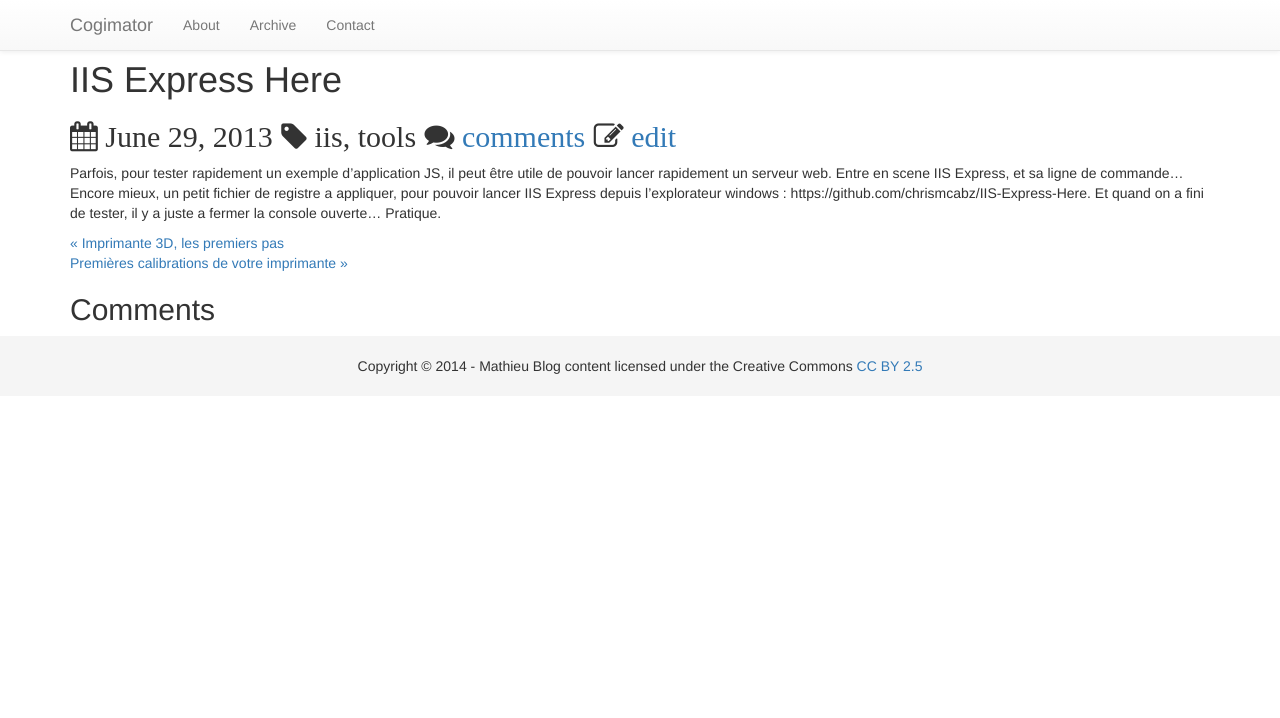
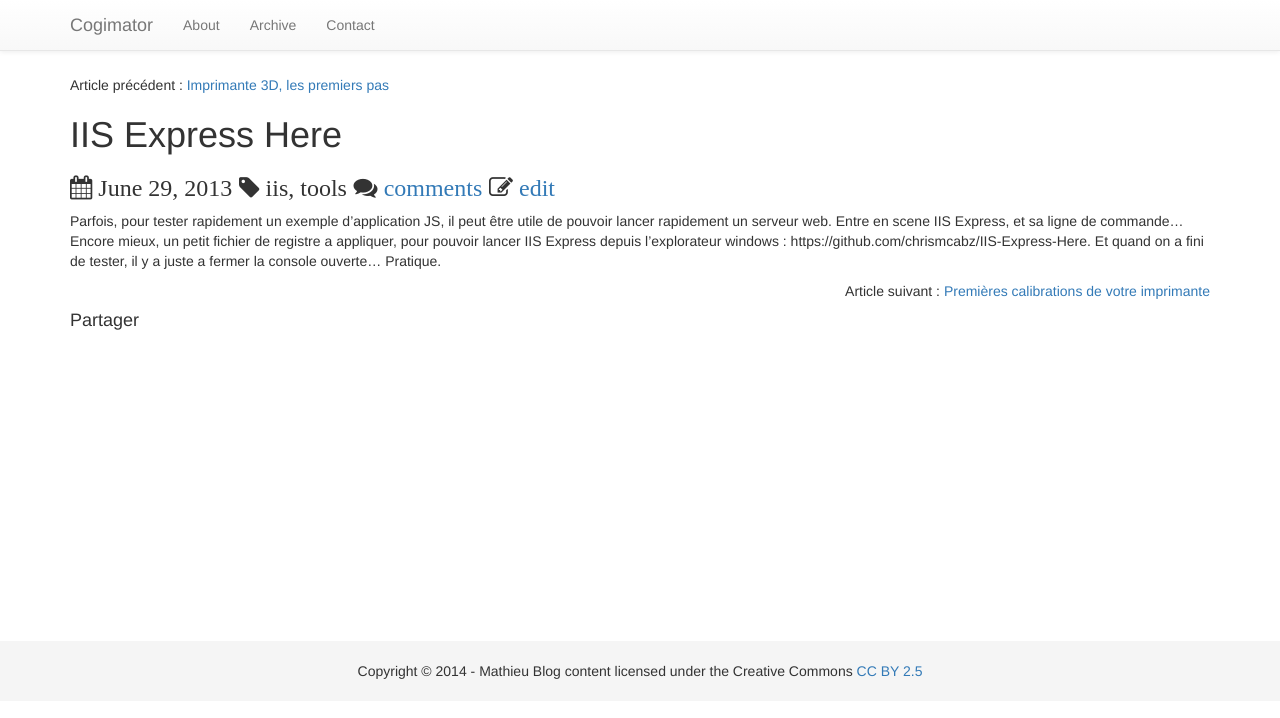
Before and after one commit to mathieubrun/mathieubrun.github.io, a Jekyll site: the page built from _posts/2013-06-29-iis-express-here.markdown, in a window 1280 px wide. Shown: the top 718 px of the page. Built offline with Jekyll 4.4.1, drawn with Linux system fonts in a browser that asks for light colours; nearby versions of some CDN libraries; Markdown is read by kramdown in place of the engine named in the settings; comment, search, counter and statistics services are not loaded.

Commit message:
Improved layout

```diff
--- a/_includes/footer.html
+++ b/_includes/footer.html
@@ -1,7 +1,5 @@
-<div class="container">
-	<p>
+<div class="row">
+	<p class="col-xs-12 text-center">
 	  Copyright &copy; {{ site.time | date: "%Y" }} - {{ site.author }} Blog content licensed under the Creative Commons <a href="http://creativecommons.org/licenses/by/2.5/">CC BY 2.5</a>
 	</p>
 </div>
-
-{% include disqus.html %}
--- a/_includes/post/meta.html
+++ b/_includes/post/meta.html
@@ -1,8 +1,8 @@
-<h2 class="meta">
+<h3 class="meta">
 	<span class="fa fa-calendar"> {% include post/date.html %}{{ time }}</span>
 	<span class="fa fa-tag"> {% include post/categories.html %}</span>
 	{% if site.disqus_short_name and site.disqus_show_comment_count == true %}
 		{% include post/comments_link.html %}
 	{% endif %}
 	<span class="fa fa-edit"> {% include post/edit.html %}</span>
-</h2>
+</h3>
--- a/_includes/post/sharing.html
+++ b/_includes/post/sharing.html
@@ -1,4 +1,5 @@
 {% if site.addthis_profile_id %}
+<h4>Partager</h4>
 <div class="share">
 	<!-- AddThis Button BEGIN -->
 	<div class="addthis_toolbox addthis_default_style addthis_32x32_style">
--- a/_layouts/post.html
+++ b/_layouts/post.html
@@ -3,27 +3,41 @@
 single: true
 ---
 
-<article class="post" itemscope itemtype="http://schema.org/BlogPosting">
-	{% include article.html %}
-</article>
+{% if page.previous.url %}
+<div class="row">
+	<nav class="col-xs-12">
+		Article précédent : <a href="{{page.previous.url}}" title="{{page.previous.title}}">{{page.previous.title}}</a>
+	</nav>
+</div>
+{% endif %}
+
+<div class="row">
+	<article class="col-xs-12" itemscope itemtype="http://schema.org/BlogPosting">
+		{% include article.html %}
+	</article>
+</div>
+
+{% if page.next.url %}
+<div class="row">
+	<nav class="col-xs-12 text-right">
+		Article suivant : <a href="{{page.next.url}}" title="{{page.next.title}}">{{page.next.title}}</a>
+	</nav>
+</div>
+{% endif %}
 
 {% unless page.sharing == false %}
-	{% include post/sharing.html %}
+<div class="row">
+	<div class="col-xs-12">
+		{% include post/sharing.html %}
+	</div>
+</div>
 {% endunless %}
 
-<div id="page-navigation">
-	<div class="previous">
-		{% if page.previous.url %}<a href="{{page.previous.url}}" title="Previous Post: {{page.previous.title}}">&laquo; {{page.previous.title}}</a>{% endif %}
-	</div>
-
-	<div class="next">
-		{% if page.next.url %}<a href="{{page.next.url}}" title="next Post: {{page.next.title}}">{{page.next.title}} &raquo; </a>{% endif %}
-	</div>
-</div>
 
 {% if site.disqus_short_name and page.comments == true %}
-<section id="comment">
-    <h2>Comments</h2>
-    <div id="disqus_thread" aria-live="polite">{% include disqus.html %}</div>
-</section>
+<div class="row">
+	<section id="comment" class="col-xs-12">
+		<div id="disqus_thread" aria-live="polite">{% include disqus.html %}</div>
+	</section>
+</div>
 {% endif %}
--- a/css/screen.css
+++ b/css/screen.css
@@ -1,5 +1,5 @@
 body {
-  padding-top: 40px;
+	padding-top: 75px;
 }
 
 #footer {
@@ -9,5 +9,22 @@
 
 #footer  p {
 	margin: 20px 0;
-	text-align: center;
 }
+
+article.post {
+	padding-bottom: 60px;
+	border-bottom: 2px dashed #cacaca;
+	margin-bottom: 60px;
+}
+
+nav .previous:before {
+	content: '\00AB\00a0'
+}
+
+nav .next:after {
+	content: '\00a0\00BB'
+}
+
+#comment {
+	min-height: 300px
+}
```
Also changed, not shown: index.html (+11 -10 lines).
